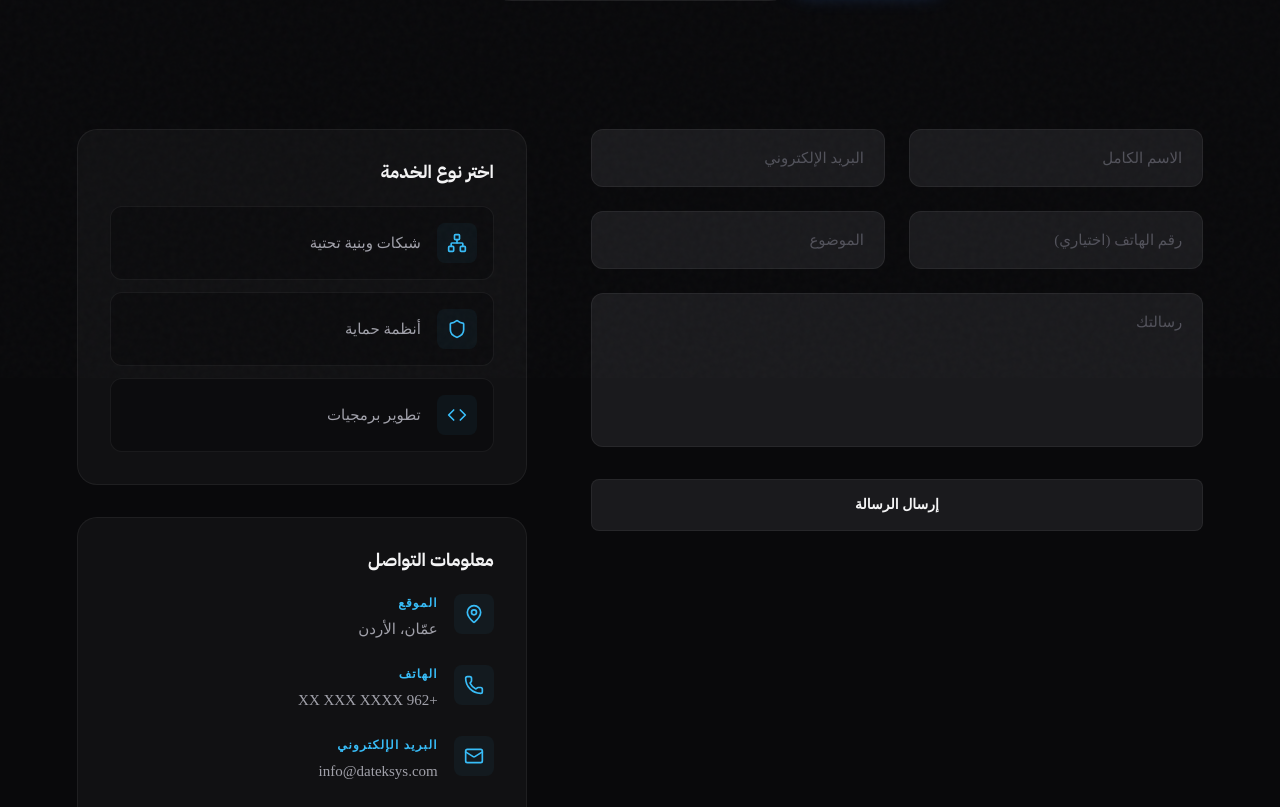
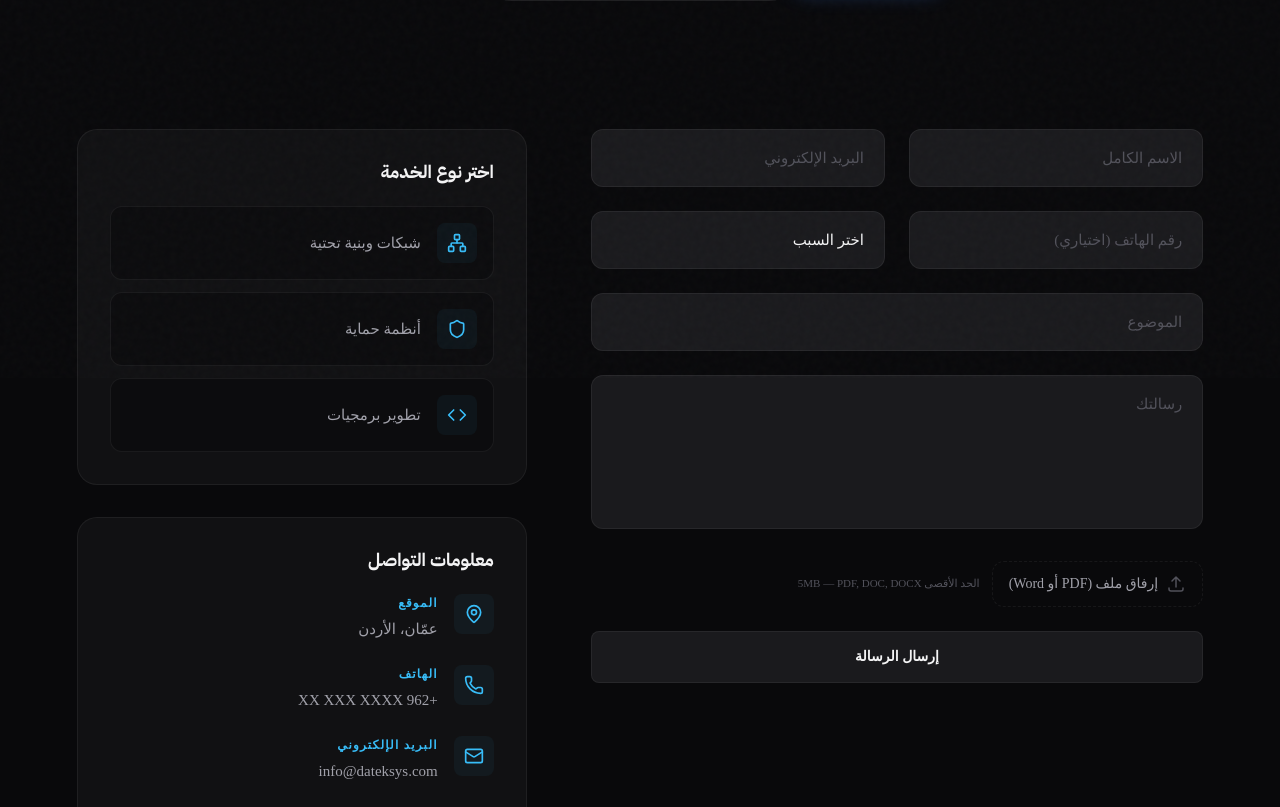
Before and after one commit to albasti1234/dateksys, a Next.js app: page /ar/contact in a window 1280 px wide. Shown: the part 422-1229 px from the top of the page. Built offline with nearby package versions, Linux system fonts and the light colour scheme; no server answers.

Commit message:
feat: implement contact form with validation, file attachment support, and internationalization

```diff
--- a/app/api/contact/route.ts
+++ b/app/api/contact/route.ts
@@ -1,25 +1,21 @@
 import { NextResponse } from "next/server";
-import { contactSchema } from "@/lib/validations";
 import {
   rateLimit,
   getClientIP,
   sanitize,
-  checkRequestSize,
   isHoneypotTriggered,
 } from "@/lib/security";
 
 const CONTACT_EMAIL = process.env.CONTACT_EMAIL || "info@dateksys.com";
+const MAX_FILE_SIZE = 5 * 1024 * 1024; // 5MB
+const ALLOWED_TYPES = [
+  "application/pdf",
+  "application/msword",
+  "application/vnd.openxmlformats-officedocument.wordprocessingml.document",
+];
 
 export async function POST(request: Request) {
   try {
-    // ✅ Request size check (10KB max)
-    if (!checkRequestSize(request, 10_000)) {
-      return NextResponse.json(
-        { error: "Request too large" },
-        { status: 413 }
-      );
-    }
-
     // Rate limiting
     const ip = getClientIP(request);
     const limiter = rateLimit(ip);
@@ -31,37 +27,64 @@ export async function POST(request: Request) {
       );
     }
 
-    const body = await request.json();
+    const formData = await request.formData();
 
-    // ✅ Honeypot check
-    if (isHoneypotTriggered(body)) {
-      // بنرجّع 200 عشان الـ bot يفكر إنه نجح
+    // Extract text fields
+    const name = formData.get("name") as string | null;
+    const email = formData.get("email") as string | null;
+    const phone = formData.get("phone") as string | null;
+    const reason = formData.get("reason") as string | null;
+    const subject = formData.get("subject") as string | null;
+    const message = formData.get("message") as string | null;
+    const honeypot = formData.get("honeypot") as string | null;
+
+    // Honeypot check
+    if (isHoneypotTriggered({ honeypot })) {
       return NextResponse.json(
         { success: true, message: "Message sent successfully" },
         { status: 200 }
       );
     }
 
-    // Validation
-    const result = contactSchema.safeParse(body);
-    if (!result.success) {
+    // Basic validation
+    if (!name || name.length < 2 || !email || !subject || subject.length < 2 || !message || message.length < 10 || !reason) {
       return NextResponse.json(
-        { error: "Invalid data", details: result.error.flatten() },
+        { error: "Invalid data. Please fill in all required fields." },
         { status: 400 }
       );
     }
 
-    // ✅ Fixed: sanitize أولاً، بعدين أي تحويلات
     const data = {
-      name: sanitize(result.data.name),
-      email: sanitize(result.data.email),
-      phone: result.data.phone ? sanitize(result.data.phone) : undefined,
-      subject: sanitize(result.data.subject),
-      message: sanitize(result.data.message),
+      name: sanitize(name),
+      email: sanitize(email),
+      phone: phone ? sanitize(phone) : undefined,
+      reason: sanitize(reason),
+      subject: sanitize(subject),
+      message: sanitize(message),
     };
 
-    // ✅ Fixed: message newlines بعد الـ sanitize
     const htmlMessage = data.message.replace(/\n/g, "<br>");
+
+    // Handle file attachment
+    const file = formData.get("attachment") as File | null;
+    let attachmentData: { filename: string; content: Buffer }[] = [];
+
+    if (file && file.size > 0) {
+      if (!ALLOWED_TYPES.includes(file.type)) {
+        return NextResponse.json(
+          { error: "Invalid file type. PDF, DOC, DOCX only." },
+          { status: 400 }
+        );
+      }
+      if (file.size > MAX_FILE_SIZE) {
+        return NextResponse.json(
+          { error: "File too large. Max 5MB." },
+          { status: 400 }
+        );
+      }
+      const bytes = await file.arrayBuffer();
+      attachmentData = [{ filename: file.name, content: Buffer.from(bytes) }];
+    }
 
     // Send email via Resend
     if (process.env.RESEND_API_KEY) {
@@ -72,7 +95,8 @@ export async function POST(request: Request) {
         from: `DatekSys Contact <${process.env.FROM_EMAIL || "onboarding@resend.dev"}>`,
         to: [CONTACT_EMAIL],
         replyTo: data.email,
-        subject: `New Contact: ${data.subject}`,
+        subject: `[${data.reason}] ${data.subject}`,
+        attachments: attachmentData,
         html: `
           <div style="font-family:sans-serif;max-width:600px;margin:0 auto;padding:32px;background:#050508;color:#fff;border-radius:12px;">
             <h2 style="color:#0ea5e9;margin:0 0 24px;">New Contact Form Submission</h2>
@@ -80,7 +104,9 @@ export async function POST(request: Request) {
               <tr><td style="padding:8px 0;color:rgba(255,255,255,0.5);width:120px;">Name</td><td style="padding:8px 0;font-weight:600;">${data.name}</td></tr>
               <tr><td style="padding:8px 0;color:rgba(255,255,255,0.5);">Email</td><td style="padding:8px 0;"><a href="mailto:${data.email}" style="color:#0ea5e9;">${data.email}</a></td></tr>
               ${data.phone ? `<tr><td style="padding:8px 0;color:rgba(255,255,255,0.5);">Phone</td><td style="padding:8px 0;">${data.phone}</td></tr>` : ""}
+              <tr><td style="padding:8px 0;color:rgba(255,255,255,0.5);">Reason</td><td style="padding:8px 0;">${data.reason}</td></tr>
               <tr><td style="padding:8px 0;color:rgba(255,255,255,0.5);">Subject</td><td style="padding:8px 0;font-weight:600;">${data.subject}</td></tr>
+              ${attachmentData.length > 0 ? `<tr><td style="padding:8px 0;color:rgba(255,255,255,0.5);">Attachment</td><td style="padding:8px 0;">📎 ${attachmentData[0].filename}</td></tr>` : ""}
             </table>
             <div style="margin-top:24px;padding:20px;background:rgba(255,255,255,0.04);border-radius:8px;border:1px solid rgba(255,255,255,0.06);">
               <p style="color:rgba(255,255,255,0.5);font-size:12px;margin:0 0 8px;text-transform:uppercase;letter-spacing:0.1em;">Message</p>
@@ -91,6 +117,9 @@ export async function POST(request: Request) {
       });
     } else {
       console.log("📧 Contact form submission (RESEND_API_KEY not set):", data);
+      if (attachmentData.length > 0) {
+        console.log("📎 Attachment:", attachmentData[0].filename);
+      }
     }
 
     return NextResponse.json(
--- a/components/contact/ContactForm.tsx
+++ b/components/contact/ContactForm.tsx
@@ -1,16 +1,25 @@
 "use client";
 
-import { useState, useMemo } from "react";
+import { useState, useMemo, useRef } from "react";
 import { useForm } from "react-hook-form";
 import { zodResolver } from "@hookform/resolvers/zod";
 import { z } from "zod";
 import { useTranslations } from "next-intl";
 
 const phoneRegex = /^(?:\+?\d{1,3})?[ -]?\(?(?:\d{1,4})\)?[ -]?\d{1,4}[ -]?\d{1,4}[ -]?\d{1,4}$/;
+const MAX_FILE_SIZE = 5 * 1024 * 1024; // 5MB
+const ALLOWED_TYPES = [
+  "application/pdf",
+  "application/msword",
+  "application/vnd.openxmlformats-officedocument.wordprocessingml.document",
+];
 
 export default function ContactForm() {
   const [status, setStatus] = useState<"idle" | "loading" | "success" | "error">("idle");
   const [serverMessage, setServerMessage] = useState("");
+  const [fileName, setFileName] = useState("");
+  const [fileError, setFileError] = useState("");
+  const fileRef = useRef<HTMLInputElement>(null);
   const t = useTranslations("contact.form");
 
   const contactFormSchema = useMemo(() => z.object({
@@ -21,6 +30,7 @@ export default function ContactForm() {
       .regex(phoneRegex, t("validation.phone_invalid"))
       .optional()
       .or(z.literal("")),
+    reason: z.string().min(1, t("validation.subject_min")),
     subject: z.string().min(2, t("validation.subject_min")).max(150),
     message: z.string().min(10, t("validation.message_min")).max(2000),
     honeypot: z.string().max(0),
@@ -39,25 +49,63 @@ export default function ContactForm() {
       name: "",
       email: "",
       phone: "",
+      reason: "",
       subject: "",
       message: "",
       honeypot: "",
     },
   });
 
+  function handleFileChange(e: React.ChangeEvent<HTMLInputElement>) {
+    setFileError("");
+    const file = e.target.files?.[0];
+    if (!file) {
+      setFileName("");
+      return;
+    }
+    if (!ALLOWED_TYPES.includes(file.type)) {
+      setFileError("PDF, DOC, DOCX only");
+      setFileName("");
+      e.target.value = "";
+      return;
+    }
+    if (file.size > MAX_FILE_SIZE) {
+      setFileError("Max 5MB");
+      setFileName("");
+      e.target.value = "";
+      return;
+    }
+    setFileName(file.name);
+  }
+
   async function onSubmit(data: ContactFormData) {
     setStatus("loading");
     try {
+      const formData = new FormData();
+      formData.append("name", data.name);
+      formData.append("email", data.email);
+      if (data.phone) formData.append("phone", data.phone);
+      formData.append("reason", data.reason);
+      formData.append("subject", data.subject);
+      formData.append("message", data.message);
+      formData.append("honeypot", data.honeypot || "");
+
+      // File is read via the stored reference in the event handler (not during render)
+      const fileInput = fileRef.current;
+      const file = fileInput?.files?.[0];
+      if (file) formData.append("attachment", file);
+
       const res = await fetch("/api/contact", {
         method: "POST",
-        headers: { "Content-Type": "application/json" },
-        body: JSON.stringify(data),
+        body: formData,
       });
       const json = await res.json();
       if (res.ok) {
         setStatus("success");
         setServerMessage(json.message || "Success");
         reset();
+        setFileName("");
+        if (fileRef.current) fileRef.current.value = "";
       } else {
         setStatus("error");
         setServerMessage(json.error || "Error");
@@ -69,10 +117,10 @@ export default function ContactForm() {
   }
 
   const inputClasses =
-    "w-full bg-[var(--color-surface-2)] border border-[var(--color-border)] rounded-xl px-[20px] py-[16px] text-[var(--color-text-primary)] text-[15px] placeholder:text-[var(--color-text-muted)] focus:outline-none focus:border-accent/50 focus:ring-2 focus:ring-accent/10 focus:shadow-[0_0_20px_rgba(14,165,233,0.06)] transition-all duration-300 font-body text-start";
+    "w-full bg-[var(--color-surface-2)] border border-[var(--color-border)] rounded-xl px-[20px] py-[16px] text-[var(--color-text-primary)] text-[15px] placeholder:text-[var(--color-text-muted)] focus:outline-none focus:border-accent/50 focus:ring-2 focus:ring-accent/10 focus:shadow-[0_0_20px_rgba(14,165,233,0.06)] transition-all duration-300 font-body text-start appearance-none";
 
   return (
-    <form onSubmit={handleSubmit(onSubmit)} className="space-y-[24px]">
+    <form onSubmit={(e) => { handleSubmit(onSubmit)(e); }} className="space-y-[24px]">
       <div className="hidden" aria-hidden="true">
         <label htmlFor="contact-hp">Leave empty</label>
         <input id="contact-hp" type="text" tabIndex={-1} autoComplete="off" {...register("honeypot")} />
@@ -107,6 +155,20 @@ export default function ContactForm() {
           />
           {errors.phone && <p className="text-red-400 text-[13px] mt-[8px] text-start">{errors.phone.message}</p>}
         </div>
+        <div className="relative">
+          <select {...register("reason")} className={inputClasses} defaultValue="">
+            <option value="" disabled>{t("fields.reason_options.placeholder")}</option>
+            <option value="general">{t("fields.reason_options.general")}</option>
+            <option value="project">{t("fields.reason_options.project")}</option>
+            <option value="support">{t("fields.reason_options.support")}</option>
+            <option value="partnership">{t("fields.reason_options.partnership")}</option>
+            <option value="careers">{t("fields.reason_options.careers")}</option>
+            <option value="other">{t("fields.reason_options.other")}</option>
+          </select>
+          {errors.reason && <p className="text-red-400 text-[13px] mt-[8px] text-start">{errors.reason.message}</p>}
+        </div>
+      </div>
+
       <div>
         <input
           {...register("subject")}
@@ -114,7 +176,6 @@ export default function ContactForm() {
           className={inputClasses}
         />
         {errors.subject && <p className="text-red-400 text-[13px] mt-[8px] text-start">{errors.subject.message}</p>}
-        </div>
       </div>
 
       <div>
@@ -125,6 +186,41 @@ export default function ContactForm() {
           className={`${inputClasses} resize-none`}
         />
         {errors.message && <p className="text-red-400 text-[13px] mt-[8px] text-start">{errors.message.message}</p>}
+      </div>
+
+      {/* File attachment */}
+      <div>
+        <label
+          htmlFor="contact-file"
+          className="flex items-center gap-3 cursor-pointer group"
+        >
+          <div
+            className="flex items-center gap-2 px-4 py-3 rounded-xl border border-dashed transition-all duration-300 group-hover:border-accent/40"
+            style={{
+              borderColor: fileName ? "rgba(56,189,248,0.3)" : "var(--color-border)",
+              background: fileName ? "rgba(56,189,248,0.04)" : "transparent",
+            }}
+          >
+            <svg viewBox="0 0 20 20" fill="none" className="w-5 h-5 text-text-muted group-hover:text-accent transition-colors">
+              <path d="M10 3v10m0-10L6 7m4-4l4 4M3 14v1a2 2 0 002 2h10a2 2 0 002-2v-1" stroke="currentColor" strokeWidth="1.5" strokeLinecap="round" strokeLinejoin="round" />
+            </svg>
+            <span className="text-sm text-text-secondary font-body">
+              {fileName || t("fields.attachment")}
+            </span>
+          </div>
+          <span className="text-[11px] text-text-muted font-body">
+            {t("fields.attachment_hint")}
+          </span>
+        </label>
+        <input
+          ref={fileRef}
+          id="contact-file"
+          type="file"
+          accept=".pdf,.doc,.docx"
+          onChange={handleFileChange}
+          className="hidden"
+        />
+        {fileError && <p className="text-red-400 text-[13px] mt-[8px] text-start">{fileError}</p>}
       </div>
 
       {status === "success" && (
--- a/lib/validations.ts
+++ b/lib/validations.ts
@@ -18,6 +18,9 @@ export const contactSchema = z.object({
     .regex(/^\+?[0-9\s\-()]{7,20}$/, "رقم الهاتف غير صالح")
     .optional()
     .or(z.literal("")),
+  reason: z
+    .string()
+    .min(1, "يرجى اختيار السبب"),
   subject: z
     .string()
     .min(3, "الموضوع لازم يكون أكثر من 3 حروف")
--- a/messages/ar.json
+++ b/messages/ar.json
@@ -441,8 +441,20 @@
         "name": "الاسم الكامل",
         "email": "البريد الإلكتروني",
         "phone": "رقم الهاتف (اختياري)",
+        "reason": "بخصوص ماذا؟",
+        "reason_options": {
+          "placeholder": "اختر السبب",
+          "general": "استفسار عام",
+          "project": "مشروع جديد",
+          "support": "دعم فني",
+          "partnership": "شراكة",
+          "careers": "طلب وظيفة / سيرة ذاتية",
+          "other": "أخرى"
+        },
         "subject": "الموضوع",
         "message": "رسالتك",
+        "attachment": "إرفاق ملف (PDF أو Word)",
+        "attachment_hint": "الحد الأقصى 5MB — PDF, DOC, DOCX",
         "company": "اسم الشركة",
         "scope": "نطاق المشروع",
         "details": "أخبرنا عن مشروعك",
--- a/messages/en.json
+++ b/messages/en.json
@@ -441,8 +441,20 @@
         "name": "Full Name",
         "email": "Email Address",
         "phone": "Phone Number (optional)",
+        "reason": "What is this regarding?",
+        "reason_options": {
+          "placeholder": "Select a reason",
+          "general": "General Inquiry",
+          "project": "New Project",
+          "support": "Technical Support",
+          "partnership": "Partnership",
+          "careers": "Job Application / CV",
+          "other": "Other"
+        },
         "subject": "Subject",
         "message": "Your Message",
+        "attachment": "Attach File (PDF or Word)",
+        "attachment_hint": "Max 5MB — PDF, DOC, DOCX",
         "company": "Company Name",
         "scope": "Project Scope",
         "details": "Tell us about your project",
```
Lines whose indentation alone changed are shown as unchanged.
